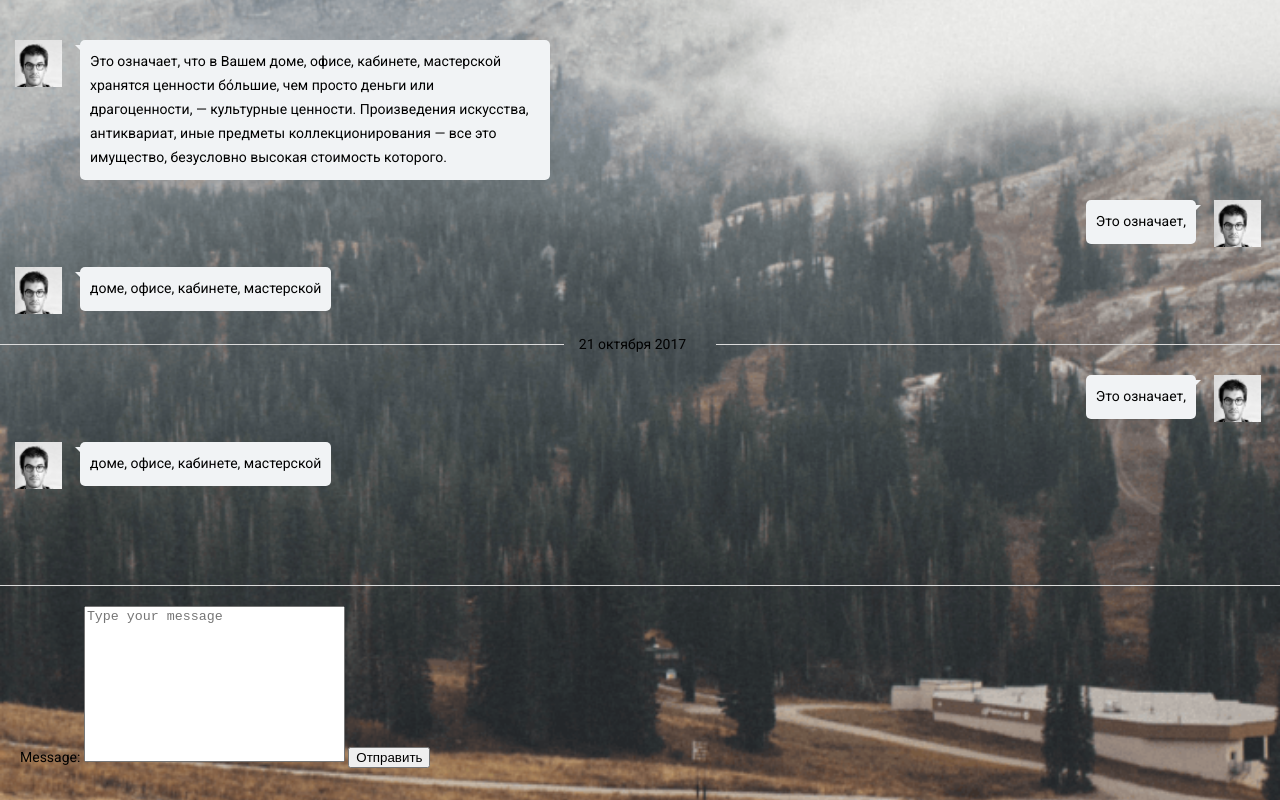
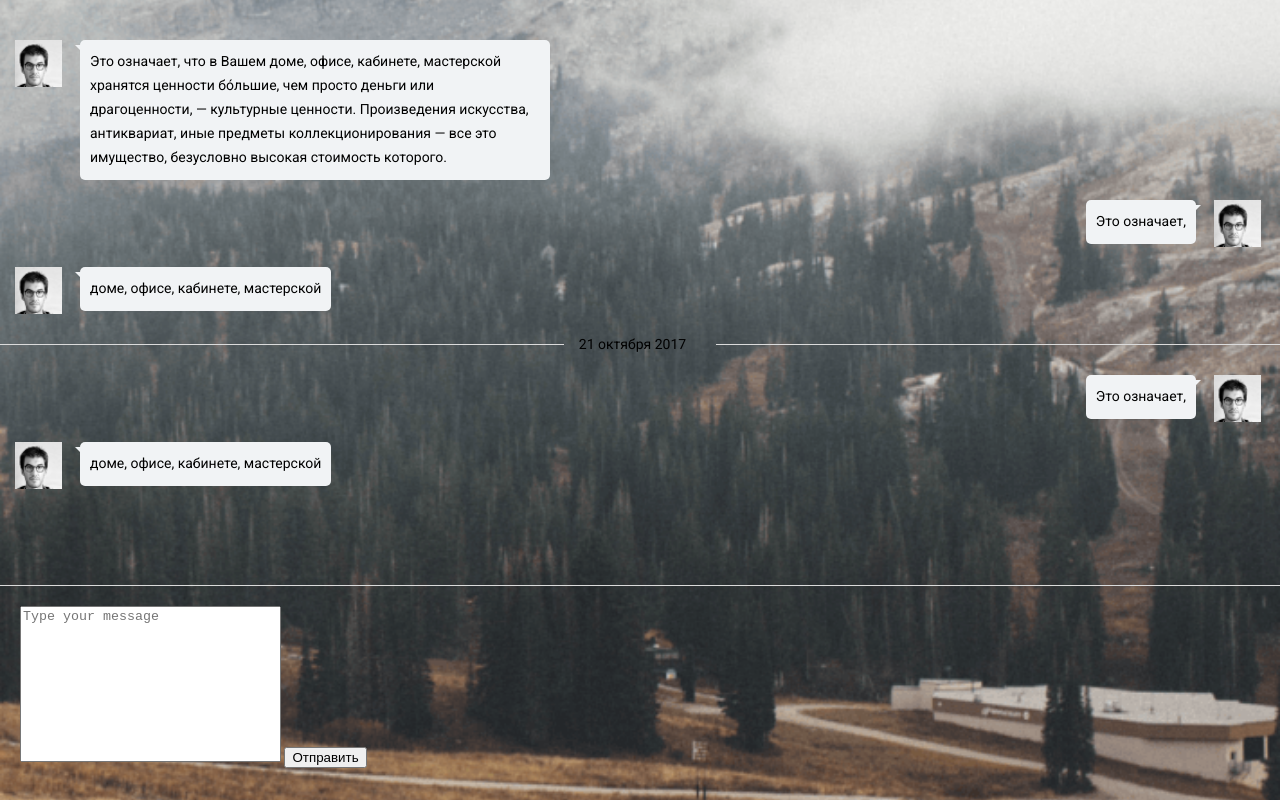
Before and after one commit to alanreidt/chat-layout, a plain HTML site: page index.html in a window 1280 px wide. Drawn offline with Linux system fonts and the light colour scheme.

Commit message:
Visually hide chat-pane__textarea-label element

```diff
--- a/style.css
+++ b/style.css
@@ -147,6 +147,21 @@ body {
   border-top: 1px solid #DBDBDB;
 }
 
+.chat-pane__textarea-label {
+	position: absolute;
+
+	width: 1px;
+	height: 1px;
+	margin: -1px;
+	border: 0;
+	padding: 0;
+
+	white-space: nowrap;
+
+  clip: rect(0 0 0 0);
+	overflow: hidden;
+}
+
 .chat-pane__textarea {
   resize: none;
 }
```
